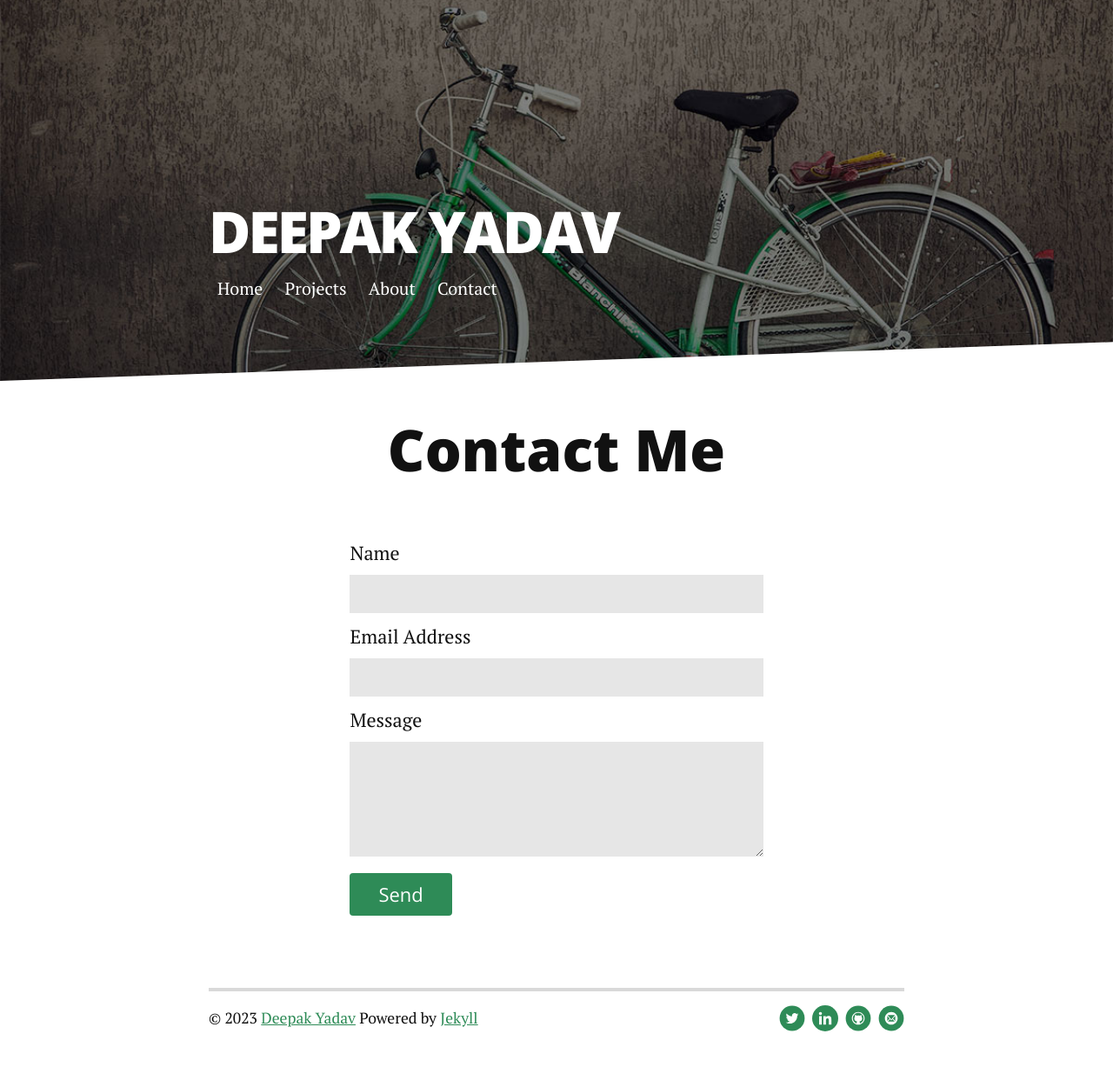
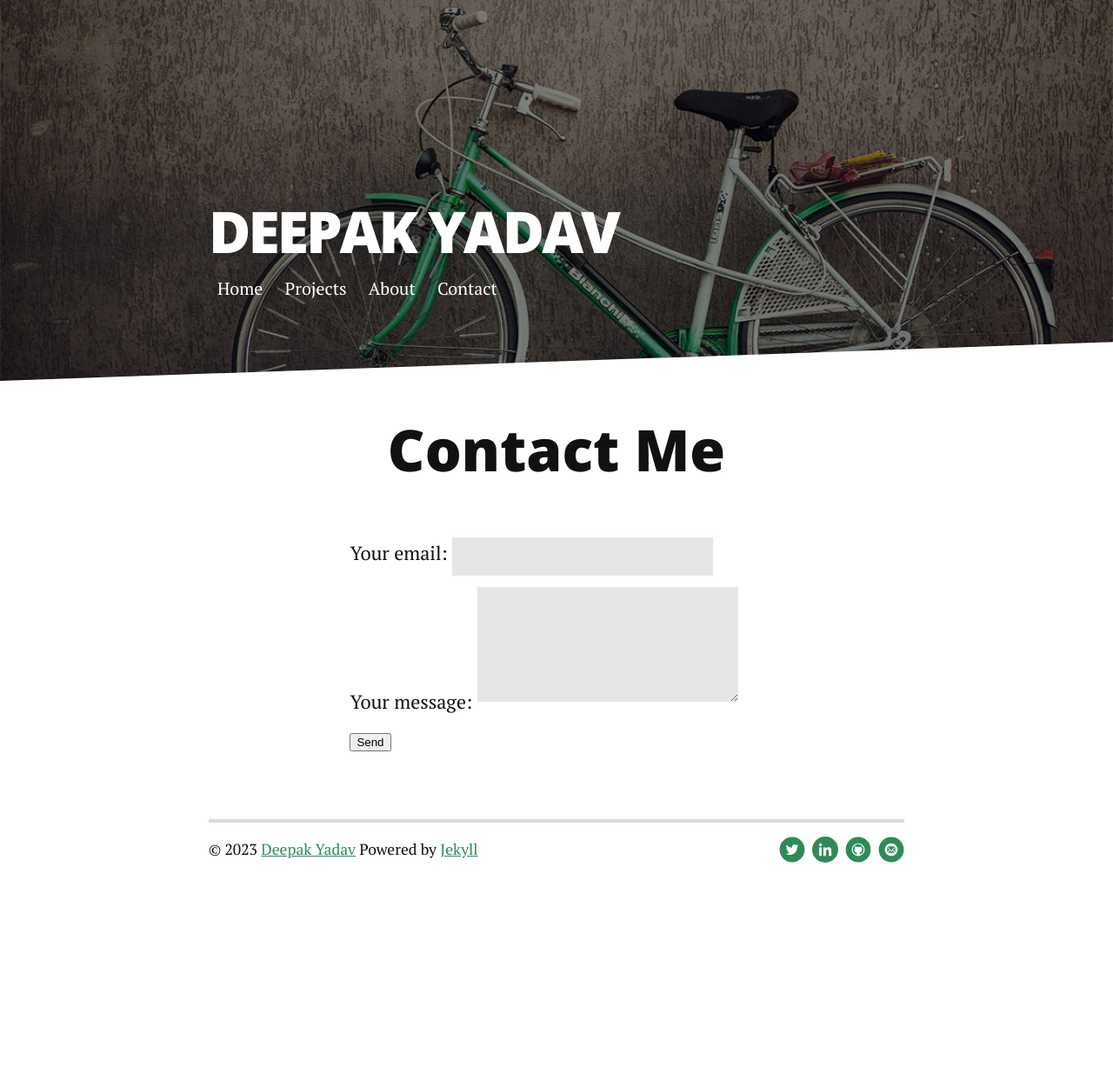
Before and after one commit to deepak7376/deepak7376.github.io, a Jekyll site: the page built from contact.md, in a window 1280 px wide. Shown: the whole page at 87% size. Built offline with Jekyll 4.4.1, drawn with Linux system fonts in a browser that asks for light colours; nearby versions of some CDN libraries; after the commit the page ends 1034 px from its top, so only the background shows below that.

Commit message:
added form code in contact.md file

```diff
--- a/contact.md
+++ b/contact.md
@@ -6,15 +6,22 @@
 <div id="contact">
   <h1 class="pageTitle">Contact Me</h1>
   <div class="form-container">
-    <form action="http://formspree.io/dky.united@gmail.com" method="POST">
-      <label for="name">Name</label>
-      <input type="text" id="name" name="name" class="full-width"><br>
-      <label for="email">Email Address</label>
-      <input type="email" id="email" name="_replyto" class="full-width"><br>
-      <label for="message">Message</label>
-      <textarea name="message" id="message" cols="30" rows="10" class="full-width"></textarea><br>
-      <input type="submit" value="Send" class="button">
-    </form>
+    <!-- modify this form HTML and place wherever you want your form -->
+      <form
+        action="https://formspree.io/f/xlekyjwb"
+        method="POST"
+      >
+        <label>
+          Your email:
+          <input type="email" name="email">
+        </label>
+        <label>
+          Your message:
+          <textarea name="message"></textarea>
+        </label>
+        <!-- your other form fields go here -->
+        <button type="submit">Send</button>
+      </form>
   </div>
 </div>
 
```
